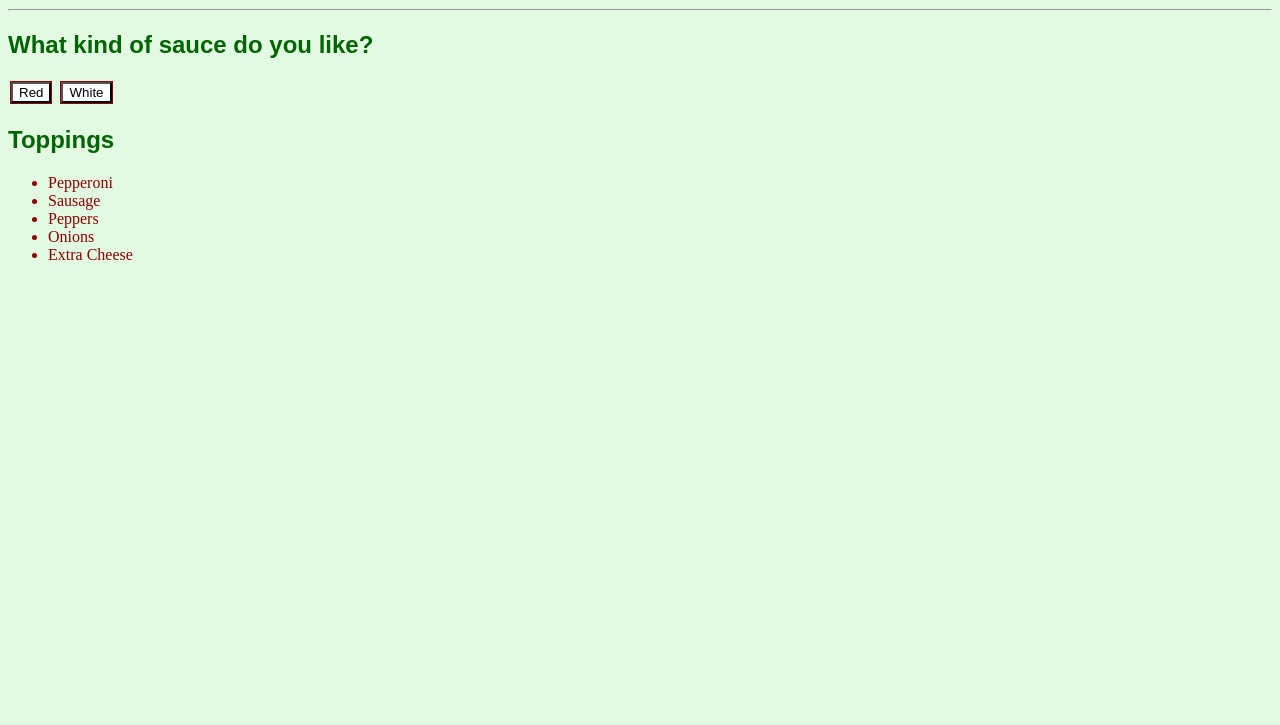
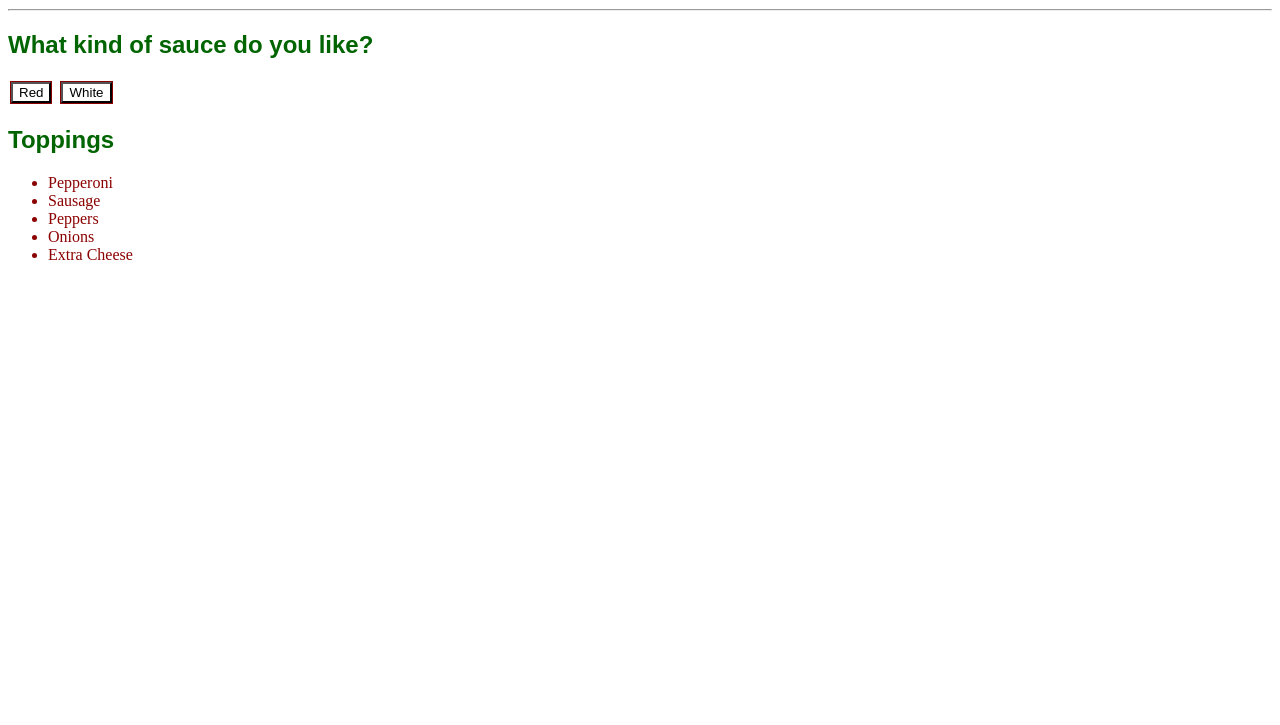
Before and after one commit to amorgan659/Parkers-Pizza, a plain HTML site: page index.html in a window 1280 px wide. Shown: the part 75-800 px from the top of the page. Drawn offline with Linux system fonts and the light colour scheme.

Commit message:
Update pizzaStyles.css

```diff
--- a/pizzaStyles.css
+++ b/pizzaStyles.css
@@ -1,6 +1,3 @@
-body {
-  background-color: #e1fae1;
-}
 #header {
 border: 2px solid #8B0000;
 color: darkgreen;
```
